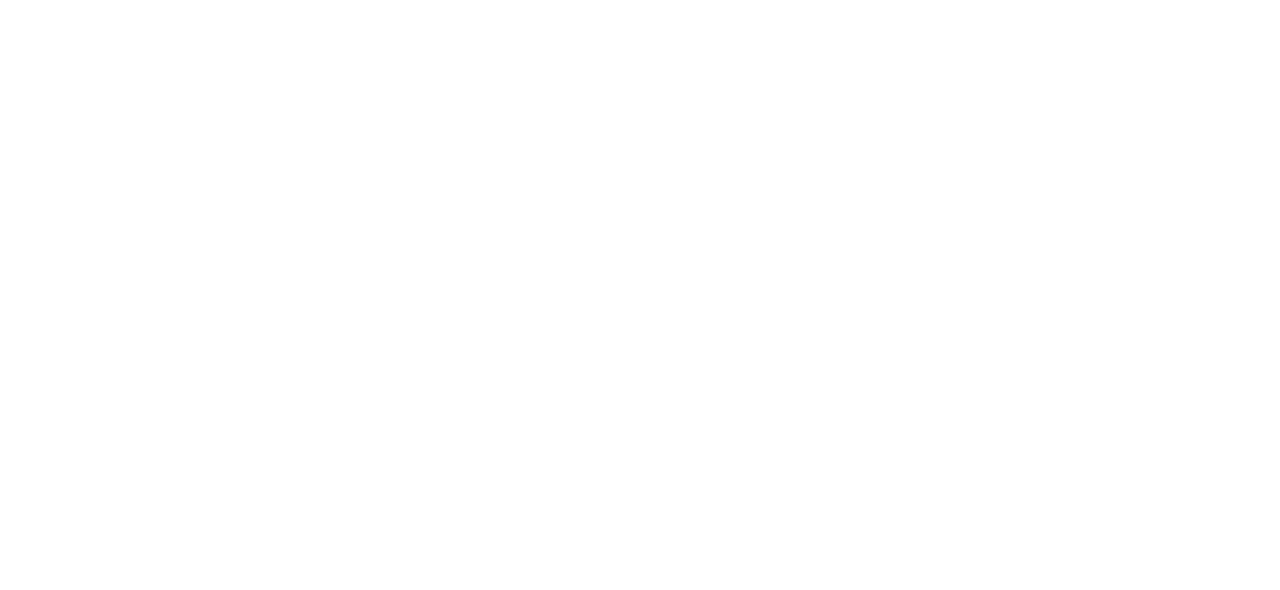
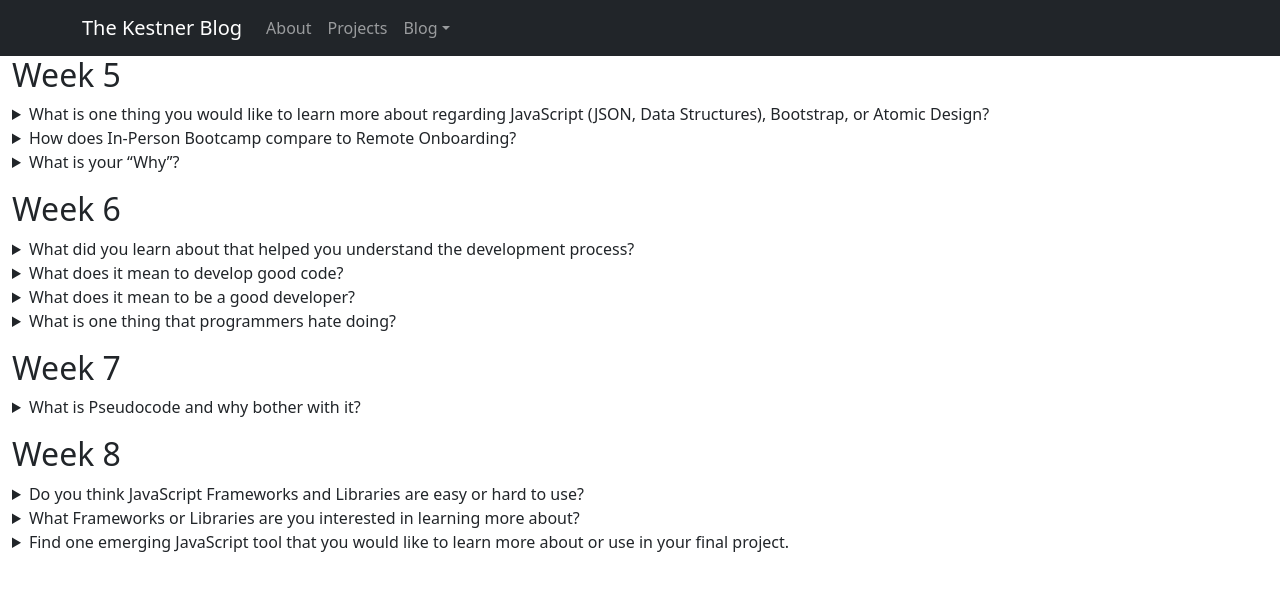
Before and after one commit to TheKestner/Blog, a React (Create React App) app: page /blog2 in a window 1280 px wide. Before the commit this address had no page. Shown: the top 590 px of the page. Built offline with nearby package versions, Linux system fonts and the light colour scheme.

Commit message:
adding blogs 5-8 to route blog2

```diff
--- a/src/App.js
+++ b/src/App.js
@@ -15,7 +15,7 @@
         <Nav.Link href="projects">Projects</Nav.Link>
         <NavDropdown title="Blog" id="basic-nav-dropdown">
           <NavDropdown.Item href="blog">Weeks 1-4</NavDropdown.Item>
-          <NavDropdown.Item href="#action/3.2">Another action</NavDropdown.Item>
+          <NavDropdown.Item href="blog2">Weeks 5-8</NavDropdown.Item>
           <NavDropdown.Item href="#action/3.3">Something</NavDropdown.Item>
           <NavDropdown.Divider />
           <NavDropdown.Item href="#action/3.4">Separated link</NavDropdown.Item>
--- a/src/index.js
+++ b/src/index.js
@@ -7,6 +7,7 @@
 import Blog from './routes/blog';
 import Projects from './routes/projects';
 import Main from './routes/Main'
+import Blog2 from './routes/blog2'
 
 ReactDOM.render(
   <React.StrictMode>
@@ -16,6 +17,7 @@
       <Route path='/' element={<Main />} />
       <Route path="about" element={<About />} />
       <Route path='blog' element={<Blog />} />
+      <Route path ='blog2' element ={<Blog2 />} />
       <Route path='projects' element={<Projects />} />
       </Route>
     </Routes>
--- a/src/routes/blog.js
+++ b/src/routes/blog.js
@@ -1,5 +1,4 @@
 import React from "react";
-import { CardGroup } from "react-bootstrap";
 import { Container, Row, Image, Card, Button } from "react-bootstrap";
 
 export default function Blog() {
--- /dev/null
+++ b/src/routes/blog2.js
@@ -0,0 +1,106 @@
+import React from "react";
+import { Container, Row, Image, Card, Button } from "react-bootstrap";
+
+export default function Blog2() {
+    return(
+        <div>
+           <Container fluid>
+            <h2> Week 5</h2>
+            <p>
+                <details>
+                    <summary>What is one thing you would like to learn more about regarding JavaScript (JSON, Data Structures), Bootstrap, or Atomic Design?</summary>
+                    I would most likely want to learn more about JSON. Having the option to store your data via another file to access it seems very useful and possibly even a best practice.
+                </details>
+
+                <details>
+                    <summary>How does In-Person Bootcamp compare to Remote Onboarding?</summary>
+                    The experience so far has been very exciting and nice to meet everyone, including the second remote group that we did not get to interact with.
+                    It is harder to get a feel from short interactions via Remote Onboarding compared to spending basically a full work week of time with others via In-Person.
+                    It's always nice to get to do stuff on your own time from your home, but I glad that this experience will be In-Person.
+                    I look forward to sharing this journey with my fellow Bootcampers.
+                </details>
+
+                <details>
+                    <summary>What is your “Why”?</summary>
+                    The easy answer to this question would be to get a Job. Which I believe is the Ultimate goal of just about everyone in this bootcamp.
+                    If I was to really think as to why this type of Job or why quit my Job to take a chance on this? I believe it comes from my interest in Technology.
+                    I've been interested in anything technology related as long as I can remember. Having a Career path in Technology and to build things is something that I've wanted for a long time.
+                    Which isn't something I had the opportunity to do while I lived in Eastern Kentucky. My options for a career path was extremely limited, but eventually lead to me here.
+                </details>
+            </p>
+               </Container>
+
+               <Container fluid>
+                    <h2> Week 6</h2>
+                    <p>
+                        <details>
+                            <summary>What did you learn about that helped you understand the development process?</summary>
+                            The introduction of API's and the use of data within an website/app that we created helped me understand that you have a lot of different working parts to an overall whole product.
+                        </details>
+
+                        <details>
+                            <summary>What does it mean to develop good code?</summary>
+                            I belive that good code is easily readable and clean.
+                            It should have good naming for your future self/other developers that needs to read your code.
+                            The last thing you want is either your or someone else to comeback to your code in the future and being unable to read any of it.
+                            At that point, you may have to put more work into something that should have been clear in the first place.
+                        </details>
+
+
+                        <details>
+                            <summary>What does it mean to be a good developer? </summary>
+                            Someone that is always improving and learning while also writing code to be clean/readable for themself and others.
+                            As a developer you want to constantly be learning since the field seems to be constantly changing.
+                        </details>
+
+                        <details>
+                            <summary>What is one thing that programmers hate doing?</summary>
+                            WET code - Write Everything Twice, unless you enjoy typing. For the most part is seems to be best practice to keep your code DRY - Don’t Repeat Yourself.
+                            Mainly it can reduce your chance for errors as well.
+                        </details>
+                    </p>
+               </Container>
+
+               <Container fluid>
+                   <h2>Week 7</h2>
+                   <p>
+                       <details>
+                           <summary>What is Pseudocode and why bother with it?</summary>
+                           When you start coding, you soon realise that you have a very big problem to solve/ build without any instructions. It's similar to getting a brand new piece of furniture that has tons of pieces.
+                           At first, you may think about some of the parts you have to assemble. The issue is when you actually start to put them together! You suddenly realize that you don't know where a specific piece goes or even the purposes for them.
+                           Having instructions before starting helps you prepare yourself before and during this process. With coding, you usually don't get these instructions given to you... this is where Pseudocode comes in.
+                           This is where you get to create/think exactly what instructions you need to put this project together.
+                           Once you finish your Pseuocode, it may not even be finished once you jump into coding, but it will allow you to have enough instruction laid out to get started.
+                           You will be able to think about all the possible reusable pieces of code that is required for your project. You can describe what you need each piece to do and how you plan to use them.
+                           This will allow you to mostly focus on how to code these specific parts of the project instead of trying to juggle both the logic of how to use it and how to code it.
+                           Eventually you may have built a type of furniture so many times that you can do it blindfolded. Although at some point there may be a certain change with how that piece of furniture is being built.
+                           Which is something that can easily change with coding due to the ever change nature of the Tech field. Which you will most likely find yourself needing instructions again. When you do, you'll wish you had your Pseudocode ready to go.
+                       </details>
+                   </p>
+               </Container>
+
+               <Container fluid>
+                   <h2>Week 8</h2>
+                   <details>
+                       <summary>Do you think JavaScript Frameworks and Libraries are easy or hard to use?</summary>
+                       I imagine it could vary based on the Framework/Library that you are trying to use.
+                       Although using React, it seems like an easy way to write both Javascript and HTML together in a clean and a component base structure.
+                       It would be intresting to learn if any other Framework or Libraries are harder to implement, if so then why.
+                   </details>
+
+                   <details>
+                       <summary>What Frameworks or Libraries are you interested in learning more about?</summary>
+                       Anime.js seems like an intresting library to look into because the name peaked my intrest mostly.
+                       Although it looks like it could even be pretty useful with adding animation to a site.
+                       Framework wise, I would like to learn more into Node.js since it is something that I have seen around the web a bit but don't fully understand what it does currently.
+                   </details>
+
+                   <details>
+                       <summary>Find one emerging JavaScript tool that you would like to learn more about or use in your final project.</summary>
+                       One javascript tool that I would like to dive deepr into or even use would be Parcel.
+                       It seems to provide a lot of usefulness during building and after. Mainly intrested in what it can do optimization wise for your build and how excatly it does that automatically.
+                   </details>
+               </Container>
+        </div>
+    );
+}
```
